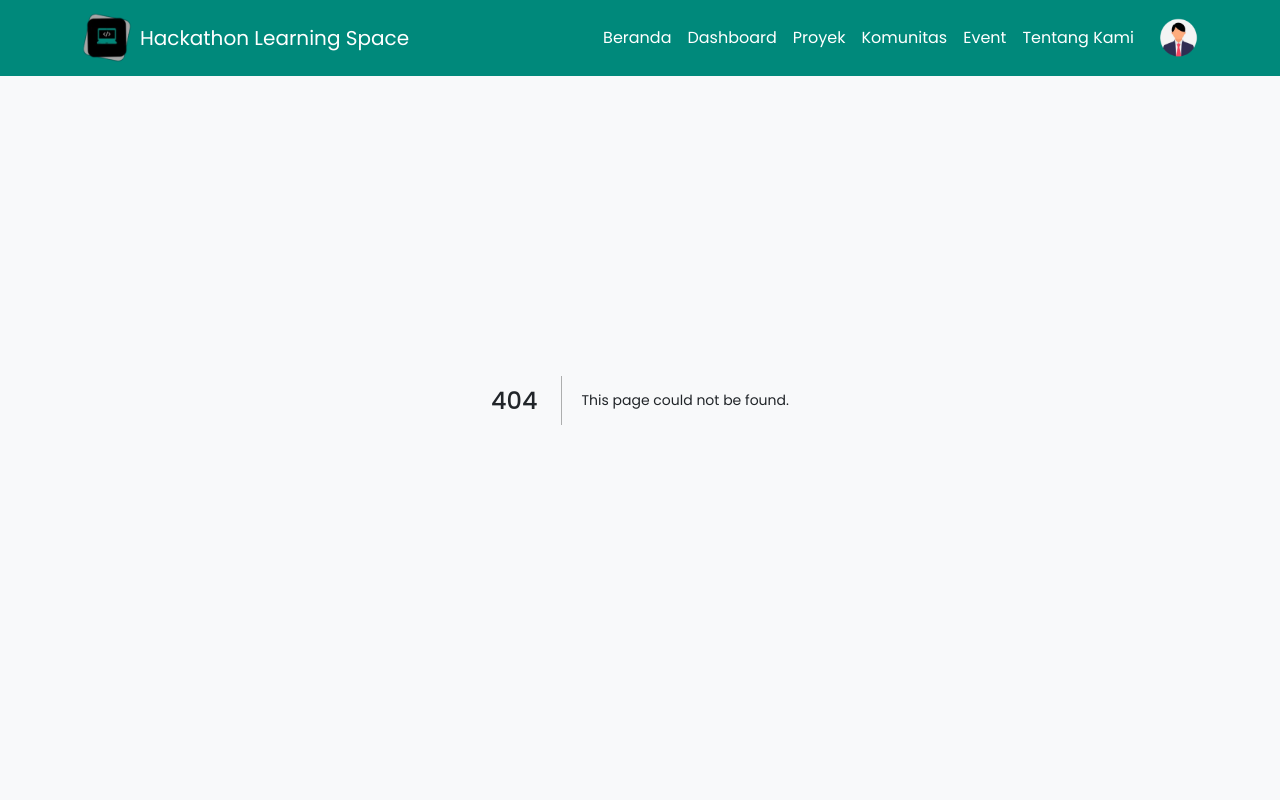
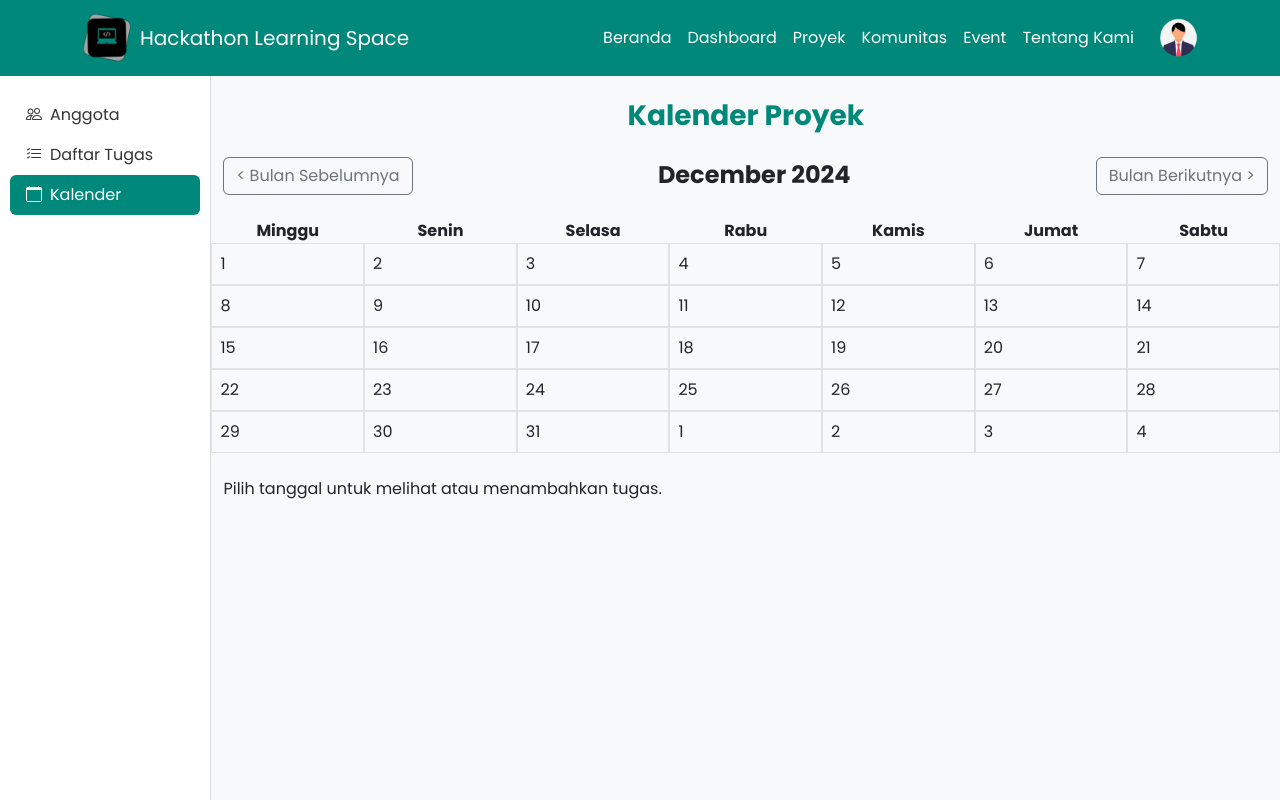
Before and after one commit to lluuvvii/hackathon_learning_space, a Next.js app: page /dashboard/projects/1/calendar in a window 1280 px wide. Before the commit this address had no page. Shown: the top 800 px of the page. Built offline with nearby package versions, Linux system fonts and the light colour scheme.

Commit message:
add calendar & update tasks

```diff
--- a/package.json
+++ b/package.json
@@ -11,6 +11,7 @@
   "dependencies": {
     "bootstrap": "^5.3.3",
     "bootstrap-icons": "^1.11.3",
+    "date-fns": "^4.1.0",
     "next": "15.0.3",
     "react": "19.0.0-rc-66855b96-20241106",
     "react-dom": "19.0.0-rc-66855b96-20241106",
--- /dev/null
+++ b/src/app/dashboard/projects/[id]/calendar/page.tsx
@@ -0,0 +1,147 @@
+"use client";
+
+import React, { useState } from 'react';
+import 'bootstrap/dist/css/bootstrap.min.css';
+import { format, startOfMonth, endOfMonth, startOfWeek, endOfWeek, addDays, isSameMonth, isSameDay } from 'date-fns';
+import Sidebar from '../../components/Sidebar';
+
+interface Task {
+  date: string;
+  description: string;
+}
+
+const CalendarPage = () => {
+  const [currentMonth, setCurrentMonth] = useState(new Date());
+  const [selectedDate, setSelectedDate] = useState<any>('');
+  const [tasks, setTasks] = useState<Task[]>([]);
+  const [newTask, setNewTask] = useState('');
+
+  const renderHeader = () => {
+    return (
+      <div className="d-flex justify-content-between align-items-center mb-4">
+        <button
+          className="btn btn-outline-secondary"
+          onClick={() => setCurrentMonth((prev) => new Date(prev.setMonth(prev.getMonth() - 1)))}
+        >
+          &lt; Bulan Sebelumnya
+        </button>
+        <h4 className="fw-bold mb-0">{format(currentMonth, 'MMMM yyyy')}</h4>
+        <button
+          className="btn btn-outline-secondary"
+          onClick={() => setCurrentMonth((prev) => new Date(prev.setMonth(prev.getMonth() + 1)))}
+        >
+          Bulan Berikutnya &gt;
+        </button>
+      </div>
+    );
+  };
+
+  const renderDays = () => {
+    const days = ['Minggu', 'Senin', 'Selasa', 'Rabu', 'Kamis', 'Jumat', 'Sabtu'];
+    return (
+      <div className="row text-center fw-bold">
+        {days.map((day) => (
+          <div className="col" key={day}>
+            {day}
+          </div>
+        ))}
+      </div>
+    );
+  };
+
+  const renderCells = () => {
+    const monthStart = startOfMonth(currentMonth);
+    const monthEnd = endOfMonth(monthStart);
+    const startDate = startOfWeek(monthStart);
+    const endDate = endOfWeek(monthEnd);
+
+    const rows = [];
+    let days = [];
+    let day = startDate;
+    let formattedDate = '';
+
+    while (day <= endDate) {
+      for (let i = 0; i < 7; i++) {
+        formattedDate = format(day, 'yyyy-MM-dd');
+        const cloneDay = day;
+        days.push(
+          <div
+            className={`col p-2 border ${!isSameMonth(day, monthStart) ? 'bg-light' : ''
+              } ${isSameDay(day, selectedDate) ? 'bg-success text-white' : ''}`}
+            key={day.toString()}
+            onClick={() => setSelectedDate(cloneDay)}
+            style={{ cursor: 'pointer' }}
+          >
+            <span>{format(day, 'd')}</span>
+          </div>
+        );
+        day = addDays(day, 1);
+      }
+      rows.push(
+        <div className="row" key={day.toString()}>
+          {days}
+        </div>
+      );
+      days = [];
+    }
+    return <div>{rows}</div>;
+  };
+
+  const handleAddTask = () => {
+    if (selectedDate && newTask.trim() !== '') {
+      const formattedDate = format(selectedDate, 'yyyy-MM-dd');
+      setTasks((prev) => [...prev, { date: formattedDate, description: newTask }]);
+      setNewTask('');
+    }
+  };
+
+  const renderTasks = () => {
+    if (!selectedDate) return <p>Pilih tanggal untuk melihat atau menambahkan tugas.</p>;
+
+    const formattedDate = format(selectedDate, 'yyyy-MM-dd');
+    const dailyTasks = tasks.filter((task) => task.date === formattedDate);
+
+    return (
+      <div>
+        <h5>Tugas untuk {format(selectedDate, 'dd MMMM yyyy')}</h5>
+        <ul className="list-group mb-3">
+          {dailyTasks.map((task, index) => (
+            <li key={index} className="list-group-item">
+              {task.description}
+            </li>
+          ))}
+        </ul>
+        <div className="input-group">
+          <input
+            type="text"
+            className="form-control"
+            placeholder="Tambahkan tugas baru..."
+            value={newTask}
+            onChange={(e) => setNewTask(e.target.value)}
+          />
+          <button className="btn btn-success" onClick={handleAddTask}>
+            Tambah
+          </button>
+        </div>
+      </div>
+    );
+  };
+
+  return (
+    <div style={{ display: 'flex', minHeight: '100vh', fontFamily: 'Arial, sans-serif', marginTop: '75px' }}>
+      <Sidebar />
+      <div className="container py-4">
+        <h3 className="text-center mb-4 fw-bold" style={{ color: '#00897B' }}>Kalender Proyek</h3>
+        {renderHeader()}
+        {renderDays()}
+        {renderCells()}
+
+        <div className="mt-4">
+          {renderTasks()}
+        </div>
+      </div>
+    </div>
+  );
+};
+
+export default CalendarPage;
--- a/src/app/dashboard/projects/[id]/tasks/page.tsx
+++ b/src/app/dashboard/projects/[id]/tasks/page.tsx
@@ -1,6 +1,7 @@
 'use client';
 
 import React, { useState } from 'react';
+import Sidebar from '../../components/Sidebar';
 
 interface Task {
   id: number;
@@ -83,8 +84,10 @@ const TasksPage = () => {
   const selectedTask = tasks.find((task) => task.id === selectedTaskId);
 
   return (
+    <div style={{ display: 'flex', minHeight: '100vh', fontFamily: 'Arial, sans-serif', marginTop: '75px' }}>
+      <Sidebar />
       <div className="container py-4">
-      <h1 className="text-center mb-4">Frontend</h1>
+        <h3 className="text-center mb-4 fw-bold" style={{ color: '#00897B' }}>Frontend</h3>
         <div className="row">
           {/* Sidebar */}
           <div className="col-md-4">
@@ -157,6 +160,7 @@ const TasksPage = () => {
           </div>
         </div>
       </div>
+    </div>
   );
 };
 
```
Also changed, not shown: 1 other file (tests, documents, lock files or other folders). Lines whose indentation alone changed are shown as unchanged.
